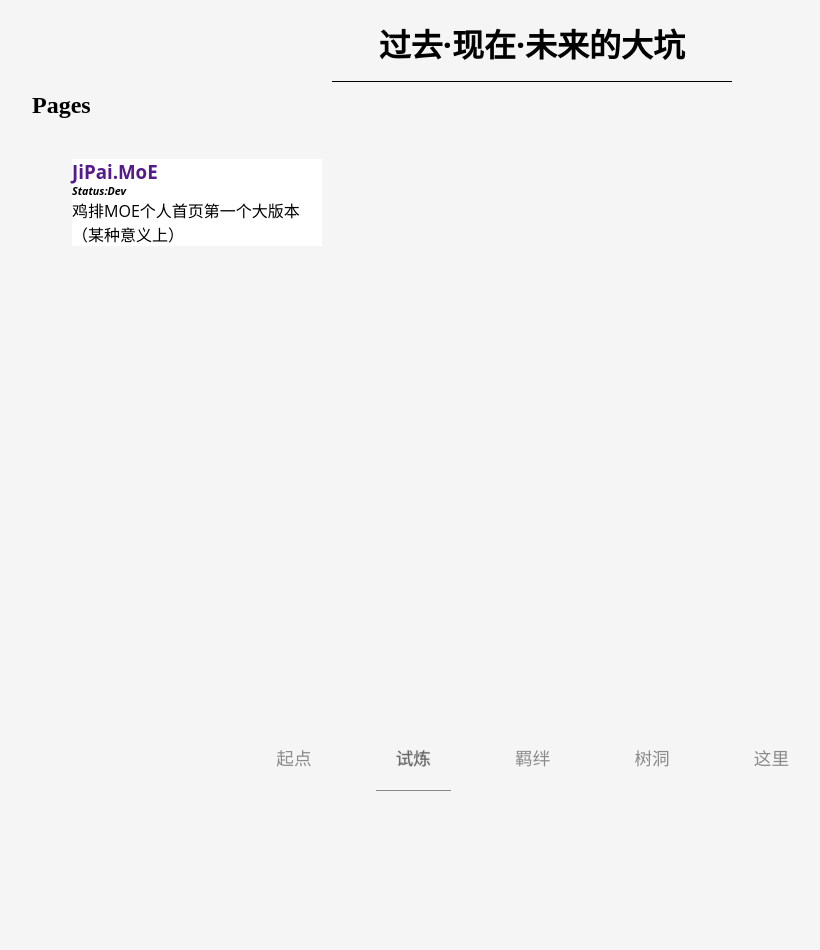
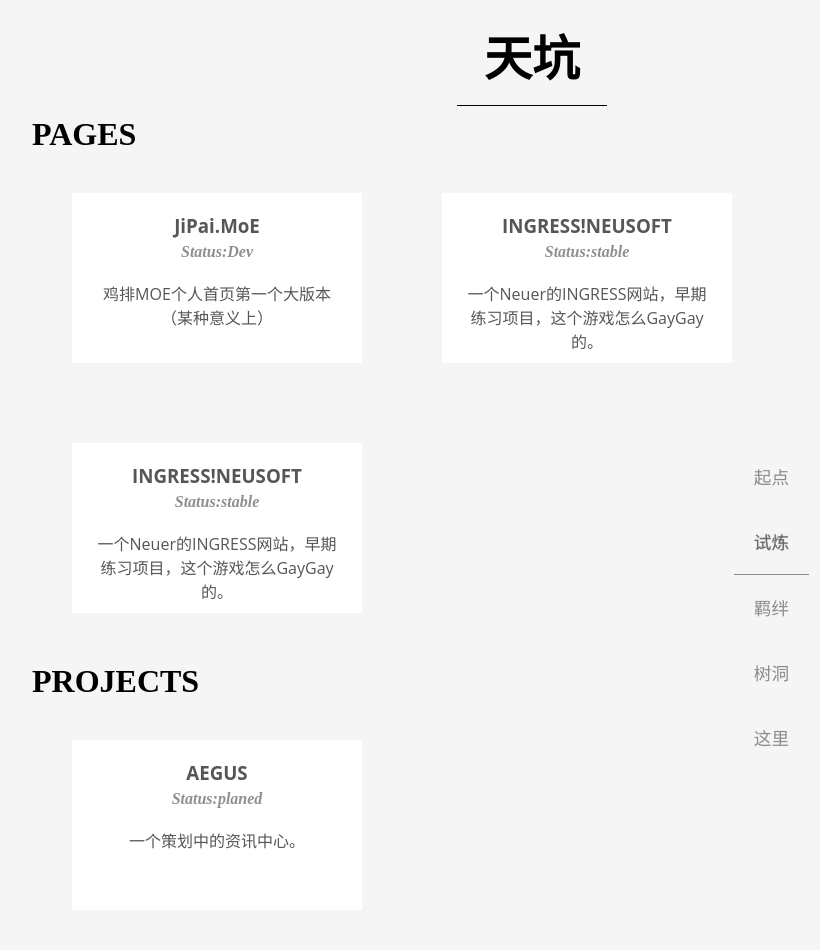
Before and after one commit to PaiJi/JiPai-Moe, a PHP site: page /project.php in a window 1280 px wide. Shown: the whole page, without its empty margins (108-928 px from the left). Before the commit the page ends 791 px from the top, so only its background shows below. Run offline with PHP 8.4, Linux system fonts and the light colour scheme; some libraries are stand-ins or nearby versions; some web fonts are replaced.

Commit message:
The final version of V1.

```diff
--- a/project.php
+++ b/project.php
@@ -12,13 +12,35 @@
 <body>
 	<?php include'part/nav.php';?>
 	<div class="content">
-	<h1>过去·现在·未来的大坑</h1>
+	<h1>天坑</h1>
 		<div id="pages">
-			<h2>Pages</h2>
+			<h2>PAGES</h2>
 			<div class="works_box">
-				<a href=""><h3>JiPai.MoE</h3></a>
-				<h6>Status:Dev</h6>
+				<a href="http://jipai.moe"><h3>JiPai.MoE</h3>
+				<h4>Status:Dev</h4>
 				<p>鸡排MOE个人首页第一个大版本（某种意义上）</p>
+				</a>
+			</div>
+			<div class="works_box">
+				<a href="http://jipai.moe/ingress"><h3>INGRESS!NEUSOFT</h3>
+				<h4>Status:stable</h4>
+				<p>一个Neuer的INGRESS网站，早期练习项目，这个游戏怎么GayGay的。</p>
+				</a>
+			</div>
+			<div class="works_box">
+				<a href="http://jipai.moe/ingress"><h3>INGRESS!NEUSOFT</h3>
+				<h4>Status:stable</h4>
+				<p>一个Neuer的INGRESS网站，早期练习项目，这个游戏怎么GayGay的。</p>
+				</a>
+			</div>
+		</div>
+		<div id="project">
+			<h2>PROJECTS</h2>
+			<div class="works_box">
+				<a href="#"><h3>AEGUS</h3>
+				<h4>Status:planed</h4>
+				<p>一个策划中的资讯中心。</p>
+				</a>
 			</div>
 		</div>
 	</div>
--- a/sources/css/about.css
+++ b/sources/css/about.css
@@ -13,6 +13,7 @@
 }
 .leftsidebar img{
 	width: 100%;
+	animation:load 1s;
 }
 .leftsidebar{
 	width: 400px;
@@ -32,3 +33,7 @@
 .leftsidebar img:hover{
 	border-radius: 15px;
 }
+@keyframes load{
+	from{border-radius: 1024px;}
+	to{border-radius: 0px;}
+}
--- a/sources/css/friends.css
+++ b/sources/css/friends.css
@@ -11,7 +11,7 @@
 .friends{
 	min-width: 800px;
 	margin:0 auto;
-	margin-top:110px;
+	margin-top:50px;
 	text-align: center;
 }
 .friends a,h3,p{
--- a/sources/css/nav.css
+++ b/sources/css/nav.css
@@ -9,6 +9,7 @@
 	text-decoration: none;
 	color:rgba(68,68,68,0.6);
 	margin:0px 20px 0px 20px;
+	display: block;
 	padding: 20px;
 	font-size: 1.1em;
 	transition:all .2s ease-in-out;
--- a/sources/css/project.css
+++ b/sources/css/project.css
@@ -2,6 +2,8 @@
 @import "nav.css";
 @import "initialization.css";
 @import 'https://fonts.gmirror.org/css?family=Ubuntu+Condensed';
+@import 'https://fonts.gmirror.org/css?family=Open+Sans';
+@import 'https://fonts.gmirror.org/css?family=Montserrat';
 .content{
 	width: 1000px;
 	min-width: 800px;
@@ -10,28 +12,56 @@
 	text-align: center;
 }
 .content h1{
-	width: 400px;
+	width:150px;
+	font-size: 3em;
 	display: inline-block;
 	padding-bottom: 15px;
 	border-bottom-style: solid;
 	border-width: 1px;
+	transition:all .2s ease;
 }
-#pages{
+.content h1:hover{
+	width: 300px;
+}
+#pages,#project{
 	margin-top: 10px;
+	overflow: hidden;
 }
-#pages h2{
+#pages h2,#project h2{
 	font-family: 'Ubuntu Condensed';
 	text-align: left;
+	font-size: 2em;
 }
 .content a{
 	text-decoration: none;
 }
 .works_box{
-	text-align: left;
+	/*display: inline-block;*/
+	float: left;
+	/*text-align: left;*/
 	width: 250px;
+	height: 130px;
 	margin:40px;
+	padding: 20px;
 	background: #ffffff;
+	color:rgba(68,68,68,0.9);
+	transition:all .2s ease;
 }
-.works_box h6{
+.works_box h4{
+	font-family: 'Montserrat';
 	font-style: oblique;
+	margin-top: 5px;
+	margin-bottom:20px;
+	color:rgba(68,68,68,0.6);
+
 }
+.works_box a:link{
+color:rgba(68,68,68,0.9);
+}
+.works_box a:visited{
+	color:rgba(68,68,68,0.9);
+}
+.works_box:hover{
+	box-shadow:0 15px 30px rgba(0,0,0,0.1);
+	transform:translate3d(0, -2px, 0);
+}
```
Also changed, not shown: sources/css/index.css (+11 -1 lines), v2/index.html (added, +13 -0 lines), v2/sources/css/index.css (added), 1 other file.
